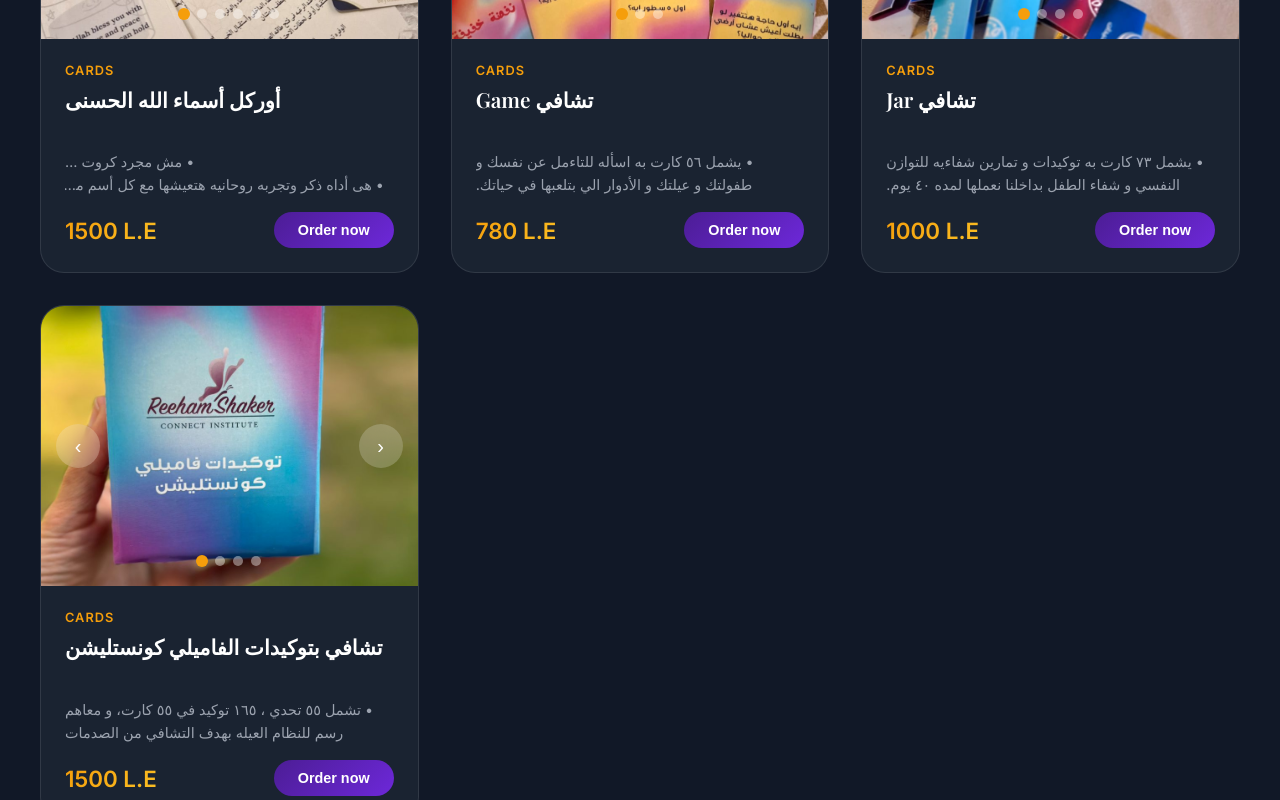
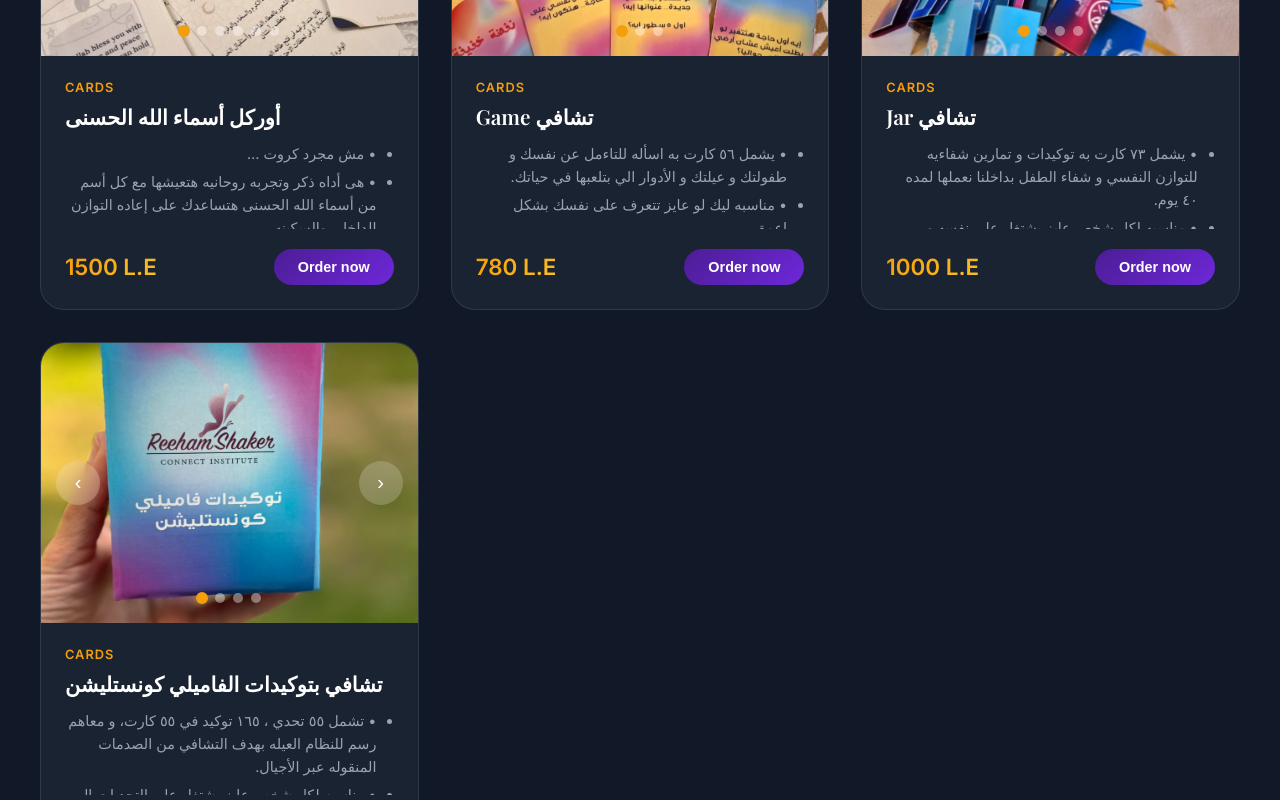
Before and after one commit to AHMEDmoham3d/BeyondHolisticStore, a React app: page / in a window 1280 px wide. Shown: the part 2080-2880 px from the top of the page. Built offline with nearby package versions, Linux system fonts and the light colour scheme.

Commit message:
first commit

```diff
--- a/src/App.css
+++ b/src/App.css
@@ -620,15 +620,33 @@ h1, h2, h3, h4, h5, h6 {
   color: var(--text-white);
 }
 
-.product-description {
+.description-list {
   font-size: 0.9rem;
   color: var(--text-gray);
   line-height: 1.6;
   margin-bottom: 1.25rem;
-  display: -webkit-box;
-  -webkit-line-clamp: 3;
-  -webkit-box-orient: vertical;
-  overflow: hidden;
+  padding: 0 0 0 1.2em;
+  max-height: 6em;
+  overflow-y: auto;
+  list-style-position: outside;
+}
+
+.description-list.arabic {
+  padding: 0 1.2em 0 0;
+}
+
+.description-item {
+  margin-bottom: 0.3rem;
+  word-break: break-word;
+}
+
+.description-list::-webkit-scrollbar {
+  width: 3px;
+}
+
+.description-list::-webkit-scrollbar-thumb {
+  background: var(--text-gray);
+  border-radius: 1.5px;
 }
 
 .product-footer {
--- a/src/components/ProductCard.tsx
+++ b/src/components/ProductCard.tsx
@@ -71,14 +71,20 @@ export const ProductCard: React.FC<ProductCardProps> = ({ product, onClick }) =>
 <div className="product-content">
         <div className="product-category">{product.category}</div>
         <h3 className="product-title">{product.name}</h3>
-        <p
-          className={`product-description ${isArabic ? 'arabic' : ''}`}
+        <ul
+          className={`description-list ${isArabic ? 'arabic' : ''}`}
           style={{
-            direction: isArabic ? 'rtl' : 'ltr',
-            textAlign: isArabic ? 'right' : 'left'
+            direction: isArabic ? 'rtl' : 'ltr'
           }}
-          dangerouslySetInnerHTML={{ __html: product.description.replace(/\n/g, '<br>') }}
-        />
+        >
+          {product.description.split('\n').map((line, index) => {
+            const trimmed = line.trim();
+            if (trimmed) {
+              return <li key={index} className="description-item">{trimmed}</li>;
+            }
+            return null;
+          })}
+        </ul>
         <div className="product-footer">
           <div className="product-price">{product.price} L.E</div>
           <button className="product-btn" onClick={onClick}>
```
